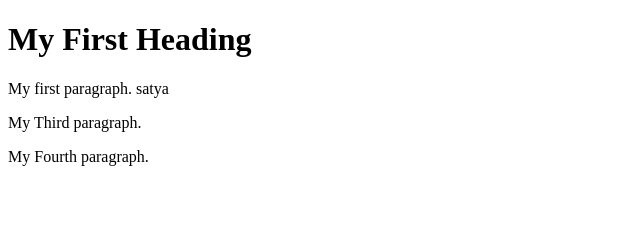
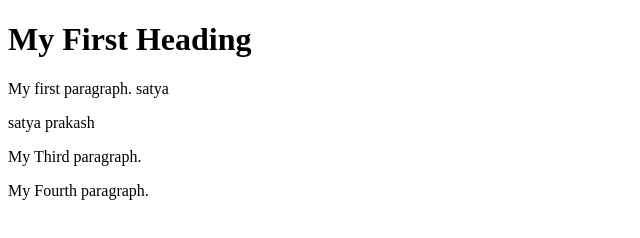
Before and after one commit to satyacomnet/git-test, a plain HTML site: page index.html in a window 1280 px wide. Shown: the whole page, without its empty margins (0-640 px from the left). Drawn offline with Linux system fonts and the light colour scheme.

Commit message:
changes third parapgraph

```diff
--- a/index.html
+++ b/index.html
@@ -4,7 +4,7 @@
 
 <h1>My First Heading</h1>
 <p>My first paragraph. satya</p>
-
+satya prakash
 <p>My Third paragraph.</p>
 <p>My Fourth paragraph.</p>
 
```
